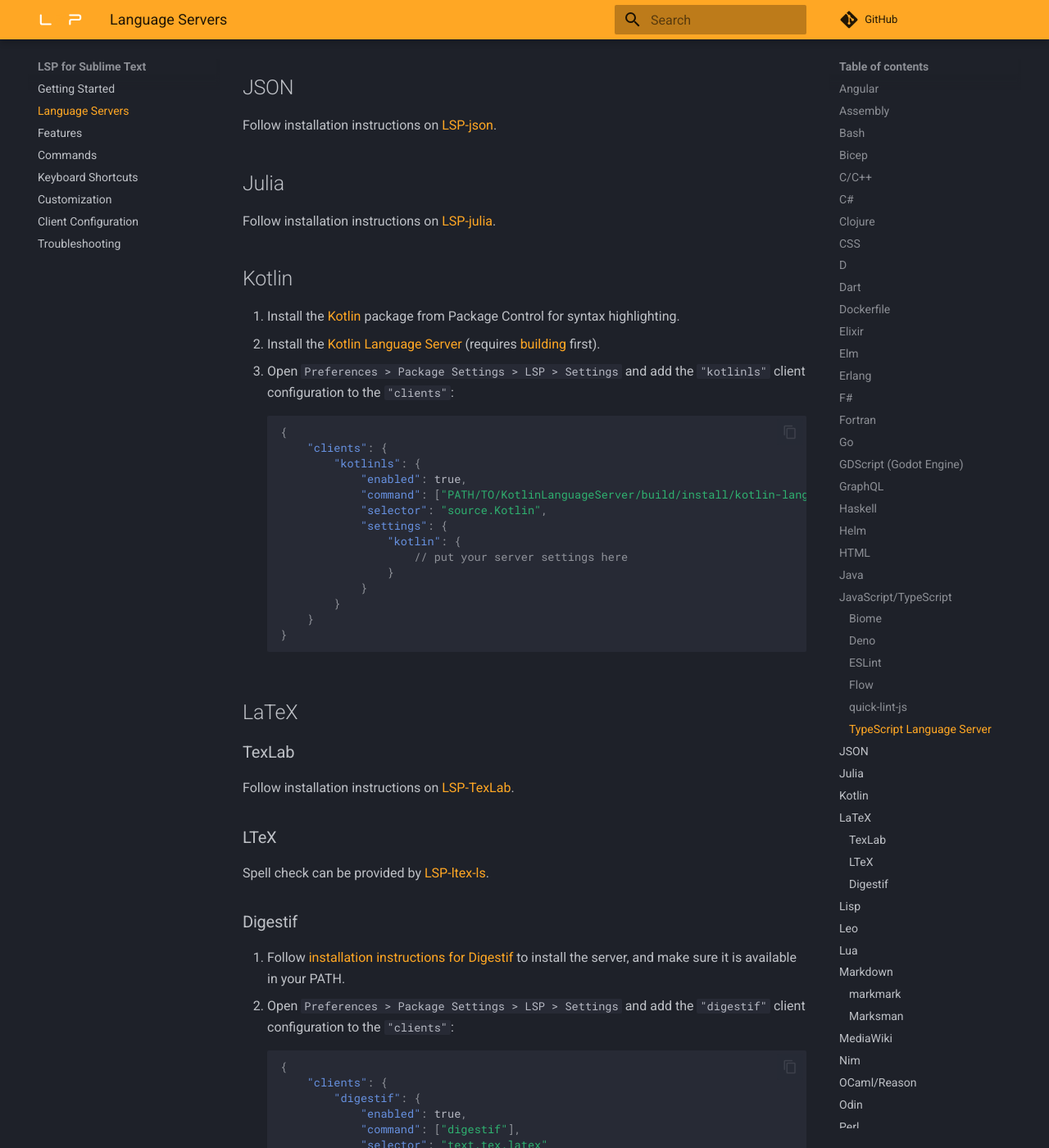
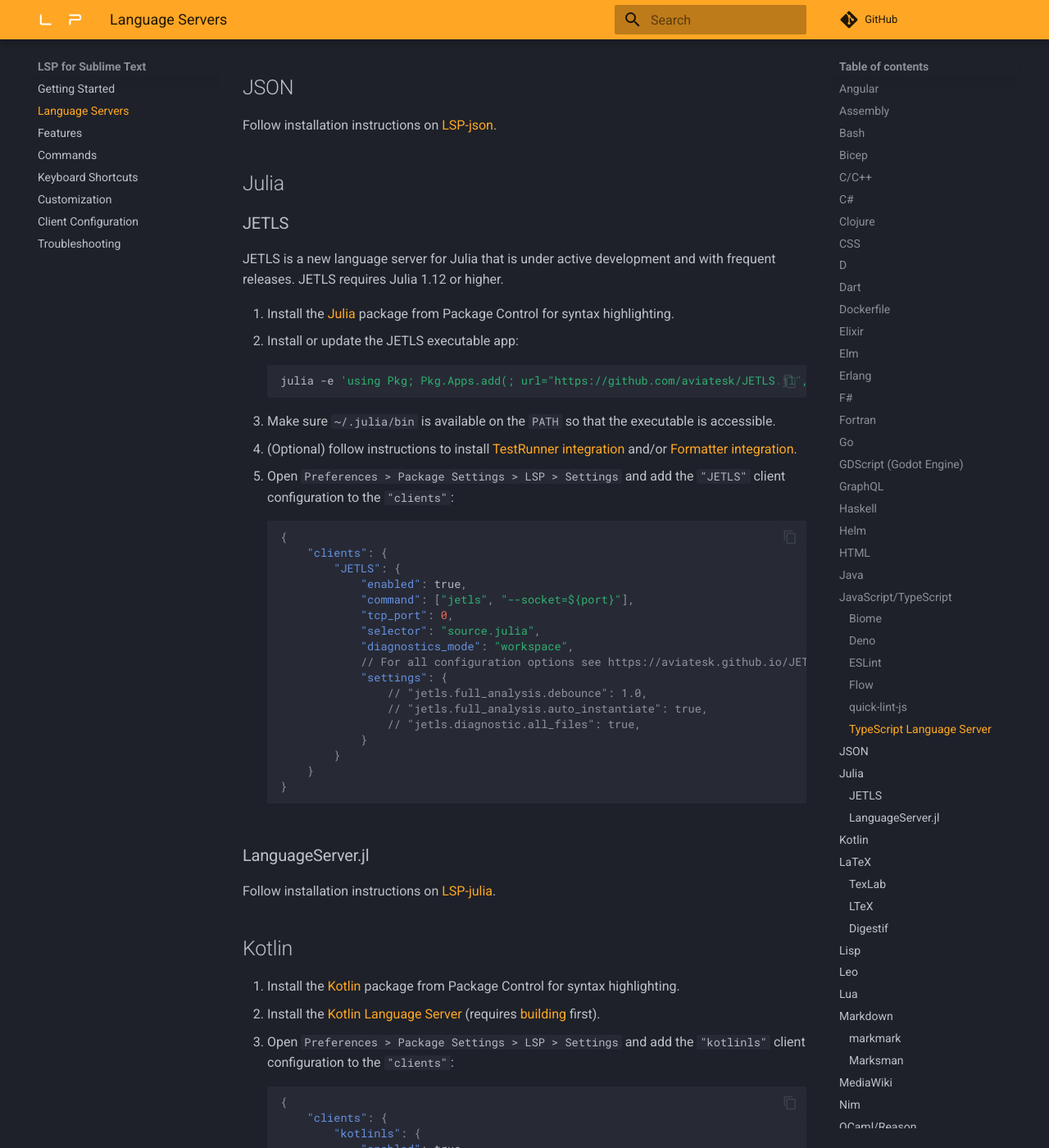
Before and after one commit to sublimelsp/LSP, an MkDocs documentation site: the page built from docs/src/language_servers.md, in a window 1280 px wide and 1400 px high, scrolled down 7930 px. Shown: the whole window at 82% size. Built offline with MkDocs 1.6.1 and Material for MkDocs 9.7.7, drawn with Linux system fonts in a browser that asks for light colours; comment, search, counter and statistics services are not loaded.

Commit message:
Docs: add instructions for JETLS (#2750)

````diff
--- a/docs/src/language_servers.md
+++ b/docs/src/language_servers.md
@@ -314,6 +314,44 @@
 Follow installation instructions on [LSP-json](https://github.com/sublimelsp/LSP-json).
 
 ## Julia
+
+### JETLS
+
+JETLS is a new language server for Julia that is under active development and with frequent releases.
+JETLS requires Julia 1.12 or higher.
+
+1. Install the [Julia](https://packages.sublimetext.io/packages/Julia) package from Package Control for syntax highlighting.
+2. Install or update the JETLS executable app:
+
+    ```sh
+    julia -e 'using Pkg; Pkg.Apps.add(; url="https://github.com/aviatesk/JETLS.jl", rev="release")'
+    ```
+
+3. Make sure `~/.julia/bin` is available on the `PATH` so that the executable is accessible.
+4. (Optional) follow instructions to install [TestRunner integration](https://aviatesk.github.io/JETLS.jl/testrunner/) and/or [Formatter integration](https://aviatesk.github.io/JETLS.jl/formatting/).
+5. Open `Preferences > Package Settings > LSP > Settings` and add the `"JETLS"` client configuration to the `"clients"`:
+
+    ```jsonc
+    {
+        "clients": {
+            "JETLS": {
+                "enabled": true,
+                "command": ["jetls", "--socket=${port}"],
+                "tcp_port": 0,
+                "selector": "source.julia",
+                "diagnostics_mode": "workspace",
+                // For all configuration options see https://aviatesk.github.io/JETLS.jl/configuration/
+                "settings": {
+                    // "jetls.full_analysis.debounce": 1.0,
+                    // "jetls.full_analysis.auto_instantiate": true,
+                    // "jetls.diagnostic.all_files": true,
+                }
+            }
+        }
+    }
+    ```
+
+### LanguageServer.jl
 
 Follow installation instructions on [LSP-julia](https://github.com/sublimelsp/LSP-julia).
 
````
